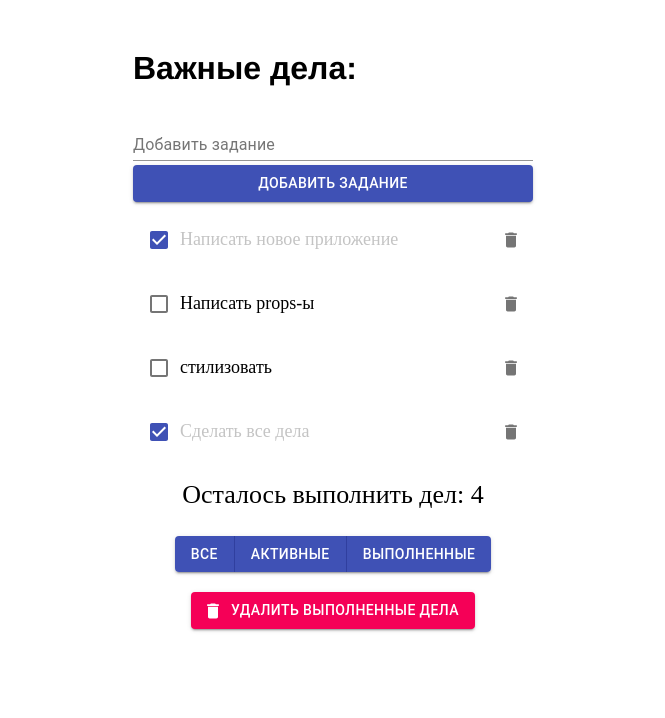
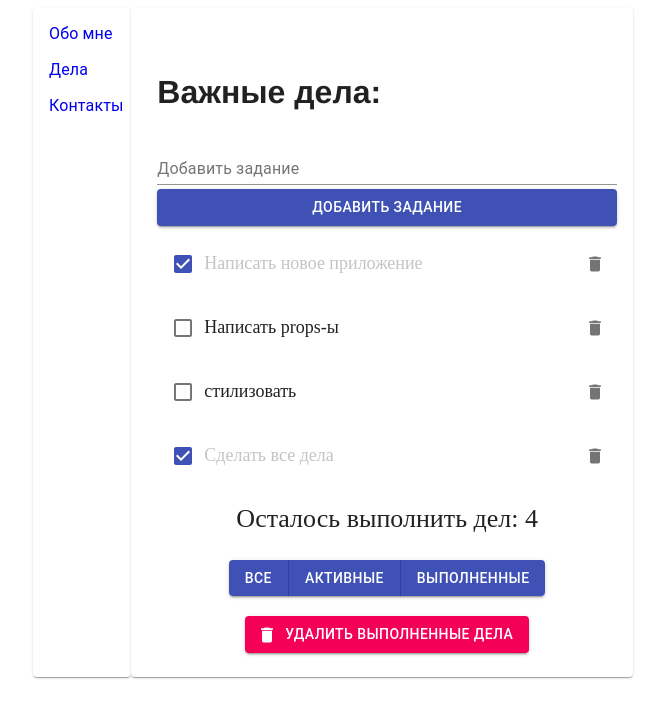
Before and after one commit to WebHeroSchool/Cheplagina_todo, a React (Create React App) app: page /todo in a window 1280 px wide. Shown: the top 718 px of the page, without its empty margins (307-972 px from the left). Built offline with nearby package versions, Linux system fonts and the light colour scheme.

Commit message:
Подключен и настроен роутинг в приложении

```diff
--- a/package.json
+++ b/package.json
@@ -10,6 +10,7 @@
     "prop-types": "^15.7.2",
     "react": "^17.0.1",
     "react-dom": "^17.0.1",
+    "react-router-dom": "^5.2.0",
     "react-scripts": "4.0.3",
     "web-vitals": "^1.1.1"
   },
--- /dev/null
+++ b/src/components/About/About.js
@@ -0,0 +1,11 @@
+import React from 'react';
+import CardContent from '@material-ui/core/CardContent';
+import CircularProgress from '@material-ui/core/CircularProgress';
+
+const About = () => (
+	<CardContent>
+		<h1>Обо мне</h1>
+	</CardContent>
+);
+
+export default About;
--- /dev/null
+++ b/src/components/About/About.module.css
@@ -0,0 +1,3 @@
+.content{
+	display: none;
+}
--- a/src/components/App/App.js
+++ b/src/components/App/App.js
@@ -1,92 +1,35 @@
-import React, {useState, useEffect} from 'react';
-import ItemList from '../ItemList/ItemList';
-import InputItem from '../InputItem/InputItem';
-import Footer from '../Footer/Footer';
+import React from 'react';
+import { BrowserRouter as Router, Route, Link } from 'react-router-dom';
+import Card from '@material-ui/core/Card';
+import MenuItem from '@material-ui/core/MenuItem';
+import MenuList from '@material-ui/core/MenuList';
+
+import Todo from '../Todo/Todo';
+import About from '../About/About';
+import Contacts from '../Contacts/Contacts';
+
 import styles from './App.module.css';
 
-const App = () => {
-		const initialState = {
-			items: [
-					{
-						value: 'Написать новое приложение',
-						isDone: true,
-						id:1
-					},
-					{
-						value: 'Написать props-ы',
-						isDone: false,
-						id:2
-					},
-					{
-						value: 'стилизовать',
-						isDone: false,
-						id:3
-					},
-					{
-						value: 'Сделать все дела',
-						isDone: true,
-						id:4
-					}
-				],
-				count: 4
-	};
+const App = () =>
+	(<Router>
+		<div className={styles.wrap}>
 
-	const [items, setItems] = useState (initialState.items);
-	const [count, setCount] = useState (initialState.count);
+			<Card className={styles.sidebar}>
+				<MenuList>
+		          <Link to='/' className={styles.link}><MenuItem>Обо мне</MenuItem></Link>
+		          <Link to='/todo' className={styles.link}><MenuItem>Дела</MenuItem></Link>
+		          <Link to='/contacts' className={styles.link}><MenuItem>Контакты</MenuItem></Link>
+	        </MenuList>
+			</Card>
 
-	useEffect(() => {console.log('mount');}, []);
-	useEffect(() => {console.log('update');});
+			<Card className={styles.content}>
+				<Route path='/' exact component={About} />
+				<Route path='/todo' component={Todo} />
+				<Route path='/contacts' component={Contacts} />
+			</Card>
 
-	const onClickDone = id => {
-		const newItemList = items.map(item =>{
-			const newItem = { ...item};
-			if(item.id ===id) {
-				newItem.isDone = !item.isDone;
-			}
-			return newItem
-		});
+		</div>
+	</Router>);
 
-		setItems(newItemList);
-	};
-
-	const onClickDelete = id => {
-			const newItemList = items.filter(item =>{
-				return item.id !== id;
-			});
-			setItems(newItemList)
-			setCount(count - 1)
-		};
-
-	const onClickAdd = value => {
-		setItems(
-			[...items,
-				{
-					value: value.toLowerCase(),
-					isDone: false,
-					id: count + 1
-				}]);
-		setCount(count + 1)
-	}
-
-	const onClickDeleteDone = id => {
-		const newItemList = items.filter(item =>{
-			return item.isDone !== true;
-		});
-		setItems(newItemList);
-	};
-
-		return (
-			<div className={styles.wrap}>
-				<h1 className={styles.title}>Важные дела:</h1>
-				<InputItem onClickAdd={onClickAdd} />
-				<ItemList
-					items={items}
-					onClickDone={onClickDone}
-					onClickDelete={onClickDelete} />
-					<Footer count={items.length}
-					onClickDeleteDone={onClickDeleteDone}
-				/>
-			</div>);
-}
 
 export default App;
--- a/src/components/App/App.module.css
+++ b/src/components/App/App.module.css
@@ -1,10 +1,19 @@
 .wrap {
 	margin: auto;
-	width: 400px;
+	width: 600px;
+	display: flex;
 }
 
-.title{
-	margin-top: 50px;
-	font-family: Helvetica;
-	font-weight: 700;
+.sidebar{
+	width: 100px;
 }
+
+.content {
+	margin: auto;
+	padding-left: 10px;
+	width: 500px;
+}
+
+.link{
+	text-decoration: none;
+}
--- /dev/null
+++ b/src/components/Contacts/Contacts.js
@@ -0,0 +1,11 @@
+import React from 'react';
+import CardContent from '@material-ui/core/CardContent';
+import CircularProgress from '@material-ui/core/CircularProgress';
+
+const Contacts = () => (
+	<CardContent>
+		<h1>Контакты</h1>
+	</CardContent>
+);
+
+export default Contacts;
--- /dev/null
+++ b/src/components/Header/Header.js
@@ -0,0 +1 @@
+Header.js
--- /dev/null
+++ b/src/components/Todo/Todo.js
@@ -0,0 +1,94 @@
+import React, {useState, useEffect} from 'react';
+import { BrowserRouter as Router, Route, Link } from 'react-router-dom';
+import CardContent from '@material-ui/core/CardContent';
+import ItemList from '../ItemList/ItemList';
+import InputItem from '../InputItem/InputItem';
+import Footer from '../Footer/Footer';
+import styles from './Todo.module.css';
+
+const Todo = () => {
+		const initialState = {
+			items: [
+					{
+						value: 'Написать новое приложение',
+						isDone: true,
+						id:1
+					},
+					{
+						value: 'Написать props-ы',
+						isDone: false,
+						id:2
+					},
+					{
+						value: 'стилизовать',
+						isDone: false,
+						id:3
+					},
+					{
+						value: 'Сделать все дела',
+						isDone: true,
+						id:4
+					}
+				],
+				count: 4
+	};
+
+	const [items, setItems] = useState (initialState.items);
+	const [count, setCount] = useState (initialState.count);
+
+	useEffect(() => {console.log('mount');}, []);
+	useEffect(() => {console.log('update');});
+
+	const onClickDone = id => {
+		const newItemList = items.map(item =>{
+			const newItem = { ...item};
+			if(item.id ===id) {
+				newItem.isDone = !item.isDone;
+			}
+			return newItem
+		});
+
+		setItems(newItemList);
+	};
+
+	const onClickDelete = id => {
+			const newItemList = items.filter(item =>{
+				return item.id !== id;
+			});
+			setItems(newItemList)
+			setCount(count - 1)
+		};
+
+	const onClickAdd = value => {
+		setItems(
+			[...items,
+				{
+					value: value.toLowerCase(),
+					isDone: false,
+					id: count + 1
+				}]);
+		setCount(count + 1)
+	}
+
+	const onClickDeleteDone = id => {
+		const newItemList = items.filter(item =>{
+			return item.isDone !== true;
+		});
+		setItems(newItemList);
+	};
+
+		return (
+			<CardContent>
+				<h1 className={styles.title}>Важные дела:</h1>
+				<InputItem onClickAdd={onClickAdd} />
+				<ItemList
+					items={items}
+					onClickDone={onClickDone}
+					onClickDelete={onClickDelete} />
+					<Footer count={items.length}
+					onClickDeleteDone={onClickDeleteDone}
+				/>
+			</CardContent>);
+}
+
+export default Todo;
--- /dev/null
+++ b/src/components/Todo/Todo.module.css
@@ -0,0 +1,7 @@
+
+
+.title{
+	margin-top: 50px;
+	font-family: Helvetica;
+	font-weight: 700;
+}
```
Also changed, not shown: 1 other file (tests, documents, lock files or other folders).
